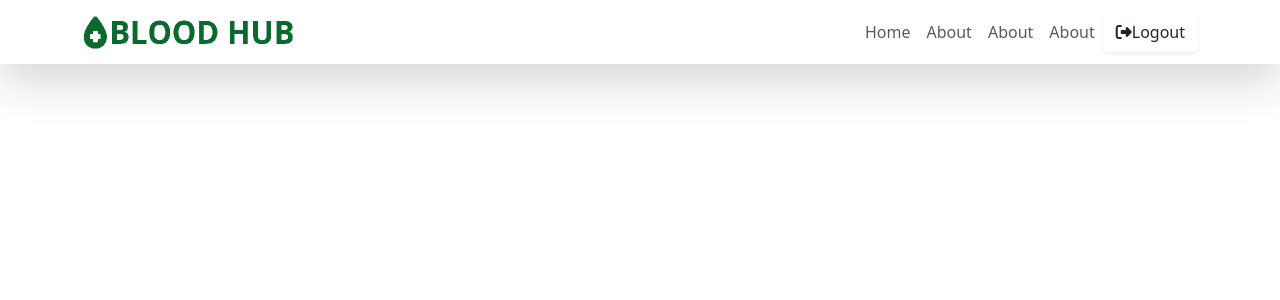
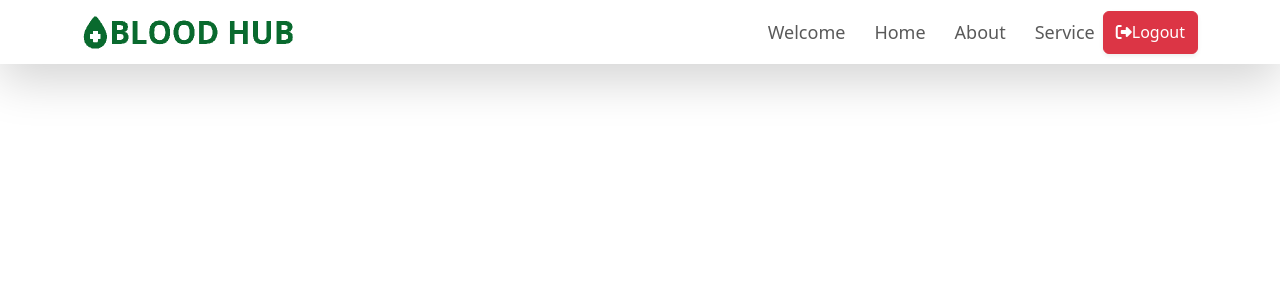
Before and after one commit to Haris-Mohanty/BloodHub, a React (Create React App) app in the folder client/: page / in a window 1280 px wide. Shown: the top 300 px of the page. Built offline with nearby package versions, Linux system fonts and the light colour scheme; no server answers; sample sign-in values are in the browser's storage.

Commit message:
client- src- components- shared- Layout- Header.js- Navbar designed successfully.

```diff
--- a/client/src/components/shared/Layout/Header.js
+++ b/client/src/components/shared/Layout/Header.js
@@ -22,6 +22,11 @@ const Header = () => {
               <ul className="navbar-nav w-100 justify-content-end">
                 <li className="nav-item">
                   <a href="#" className="nav-link">
+                    Welcome
+                  </a>
+                </li>
+                <li className="nav-item">
+                  <a href="#" className="nav-link">
                     Home
                   </a>
                 </li>
@@ -32,16 +37,12 @@ const Header = () => {
                 </li>
                 <li className="nav-item">
                   <a href="#" className="nav-link">
-                    About
+                    Service
                   </a>
                 </li>
-                <li className="nav-item">
-                  <a href="#" className="nav-link">
-                    About
-                  </a>
-                </li>
+
                 <div className="dropdown btn-group shadow-sm ml-auto">
-                  <button className="btn">
+                  <button className="btn btn-danger">
                     <i class="fa-solid fa-right-from-bracket"></i>
                     Logout
                   </button>
--- a/client/src/index.css
+++ b/client/src/index.css
@@ -48,3 +48,11 @@
     transform: rotate(360deg);
   }
 }
+
+/* NAV */
+.navbar-nav{
+  font-size: 18px;
+}
+.navbar-nav .nav-item{
+  padding-left: 13px;
+}
```
